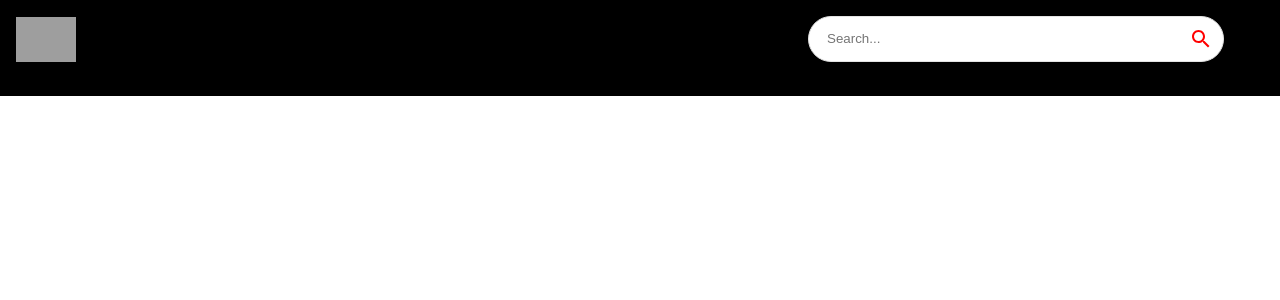
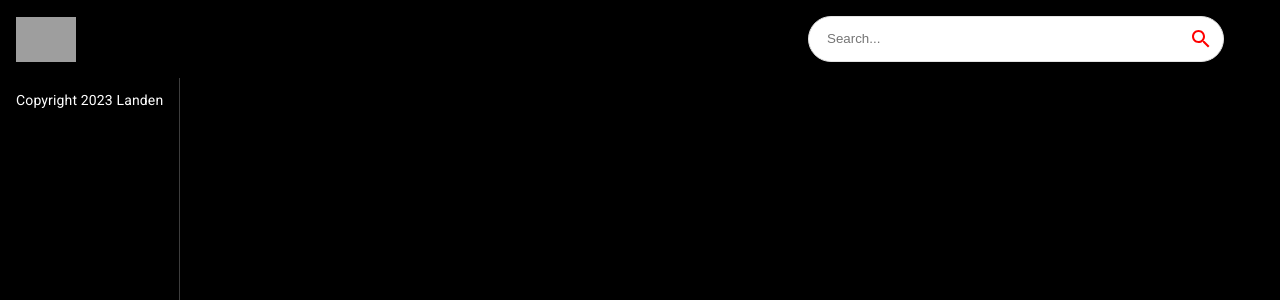
Before and after one commit to lwalker107/Landen_Youtube_Clone, a React (Create React App) app: page / in a window 1280 px wide. Shown: the top 300 px of the page. Built offline with nearby package versions, Linux system fonts and the light colour scheme; grey boxes are pictures that could not be loaded.

Commit message:
sidebar component created

```diff
--- a/src/Components/Feed.jsx
+++ b/src/Components/Feed.jsx
@@ -1,10 +1,21 @@
-import React from 'react'
+import { useState, useEffect } from 'react';
+import { Box, Stack, Typography } from '@mui/material';
+import Sidebar from './Sidebar';
 
 const Feed = () => {
   return (
-    <div>
-      Feed
-    </div>
+    <Stack sx={{ flexDirection: { sx:
+    "column", md: "row" } }}>
+      <Box sx={{ height: { sx: 'auto', md:
+    '92vh'}, borderRight: '1px solid #3d3d3d', px: { sx: 0, md: 2}}}>
+      <Sidebar />
+      <Typography className="copyright"
+      variant="body2" sx={{ mt: 1.5, color: '#fff' }}>
+        Copyright 2023 Landen
+      </Typography>
+      </Box>
+
+    </Stack>
   )
 }
 
--- /dev/null
+++ b/src/Components/Sidebar.jsx
@@ -0,0 +1,11 @@
+import React from 'react'
+
+const Sidebar = () => {
+  return (
+    <div>
+
+    </div>
+  )
+}
+
+export default Sidebar
--- a/src/Components/index.js
+++ b/src/Components/index.js
@@ -4,3 +4,4 @@
 export { default as SearchFeed } from './SearchFeed';
 export { default as VideoDetail } from './VideoDetail';
 export { default as SearchBar } from './SearchBar';
+export { default as Sidebar } from './Sidebar';
```
